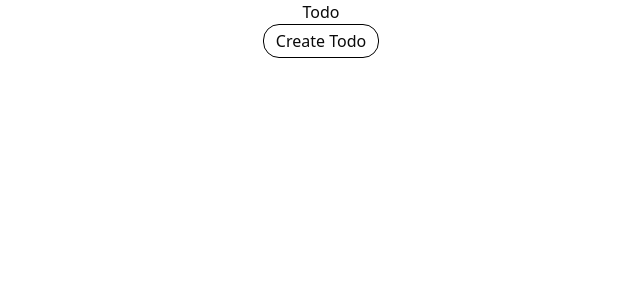
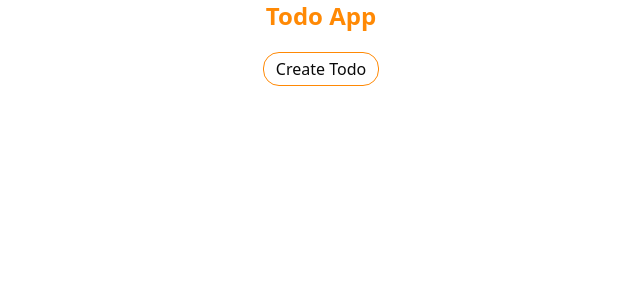
Before and after one commit to nkartikaxioned/updated-todo, a React (Vite) app: page / in a window 1280 px wide. Shown: the top 300 px of the page, without its empty margins (319-959 px from the left). Built offline with nearby package versions, Linux system fonts and the light colour scheme.

Commit message:
feat: added dynamoc id and storing todo in localstorage

```diff
--- a/src/index.css
+++ b/src/index.css
@@ -39,6 +39,8 @@
   --color-sidebar-accent-foreground: var(--sidebar-accent-foreground);
   --color-sidebar-border: var(--sidebar-border);
   --color-sidebar-ring: var(--sidebar-ring);
+  --text-xl: 18.72px;
+  --text-l: 16px;
 }
 
 :root {
@@ -114,7 +116,9 @@
   *, *::after, *::before {
     @apply box-border;
   }
-  body {
-    @apply bg-background text-foreground;
-  }
+  body { @apply bg-background text-foreground; }
+  h1 { @apply text-4xl; }
+  h2 { @apply text-2xl; }
+  h3 { @apply text-lg; }
+  h4 { @apply text-l; }
 }
--- a/src/todo/index.jsx
+++ b/src/todo/index.jsx
@@ -9,20 +9,18 @@ export const TodoDataProvider = ({ children }) => {
     minute : 'numeric',
     hour12: true,
   });
+
   const currentDate = date.toLocaleDateString();
 
-  const [todoValue, setTodoValue] = useState({
-    id: "",
-    content: "",
-    checked: false,
-    date: "",
-  });
   const [todoData, setTodoData] = useState(() => {
     const storedTodo = localStorage.getItem(localKey);
     return storedTodo ? JSON.parse(storedTodo) : [];
   });
+
   const [displayInput, setDisplayInput] = useState(false);
   const userInputRef = useRef(null);
+  const generateId = () => `${Date.now()}-${Math.random().toString(36).substr(2, 9)}`;
+
 
   useEffect(() => {
     localStorage.setItem(localKey, JSON.stringify(todoData));
@@ -32,14 +30,13 @@ export const TodoDataProvider = ({ children }) => {
     <TodoContext.Provider
       value={{
         todoData,
-        setTodoValue,
-        todoValue,
         setTodoData,
         userInputRef,
         time,
         currentDate,
         displayInput,
-        setDisplayInput
+        setDisplayInput,
+        generateId
       }}
     >
       {children}
--- a/src/todo/todo.jsx
+++ b/src/todo/todo.jsx
@@ -1,30 +1,31 @@
-import { useContext } from "react"
+import { useContext } from "react";
 import { UserInput } from "./userInput";
 import { TodoContext } from ".";
 
 export const Todo = () => {
-
-  const {
-    todoData,
-    setTodoValue,
-    todoValue,
-    setTodoData,
-    userInputRef,
-    displayInput,
-    setDisplayInput
-  } = useContext(TodoContext);
+  const { todoData,
+     displayInput,
+     setDisplayInput
+    } = useContext(TodoContext);
 
   const handleButtonCLick = () => {
     setDisplayInput(!displayInput);
-  }
+  };
 
   return (
     <div className="flex flex-col justify-center items-center">
-      <h2>Todo</h2>
-      <div className="flex justify-center items-center">
+      <h2 className="text-orange-400 font-semibold">Todo App</h2>
+      <div className="flex justify-center items-center pt-5">
         {displayInput && <UserInput />}
-        <button className="border border-black rounded-2xl px-3 py-1" onClick={handleButtonCLick}>{displayInput ? "Cancel" : "Create Todo"}</button>
+        <button
+          className={` border border-orange-400 rounded-2xl px-3 py-1 ${
+            displayInput ? "ml-3" : "ml-0"
+          } `}
+          onClick={handleButtonCLick}
+        >
+          {displayInput ? "Cancel" : "Create Todo"}
+        </button>
       </div>
     </div>
   );
-}
+};
--- a/src/todo/userInput.jsx
+++ b/src/todo/userInput.jsx
@@ -4,15 +4,41 @@ import { TodoContext } from ".";
 import { MdLibraryAdd } from "react-icons/md";
 
 export const UserInput = () => {
-  const { todoData, setTodoValue, todoValue, setTodoData, userInputRef } =
-    useContext(TodoContext);
+  const {
+    todoData,
+    setTodoData,
+    userInputRef,
+    time,
+    currentDate,
+    displayInput,
+    setDisplayInput,
+    generateId,
+  } = useContext(TodoContext);
+
+  const id = generateId;
 
   const handleFormSubmit = (e) => {
     e.preventDefault();
     const formInput = userInputRef.current.value;
-    if (formInput !== null || formInput.length > 0) setTodoValue({
+    if (formInput !== null || formInput.length > 0) {
+      const newTodo = {
+        id: id,
+        content: formInput,
+        checked: false,
+        date: currentDate,
+        time: time,
+      };
+      console.log(
+        "id:" + id,
+        "content:" + formInput,
+        "checked:" + false,
+        "date:" + currentDate,
+        "time:" + time
+      );
+      setTodoData((prev) => [...prev, newTodo]);
 
-    });
+      userInputRef.current.value = "";
+    }
   };
 
   return (
```
Also changed, not shown: 1 other file (tests, documents, lock files or other folders).
